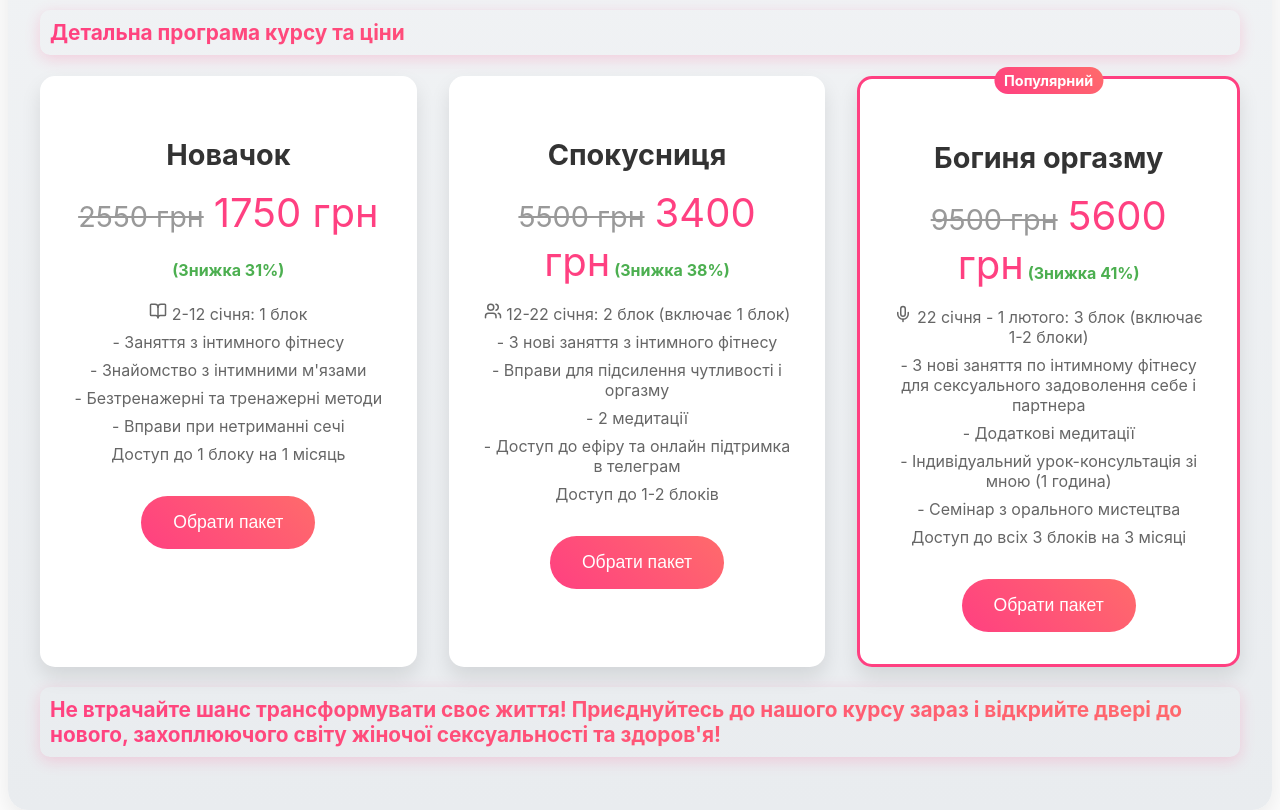
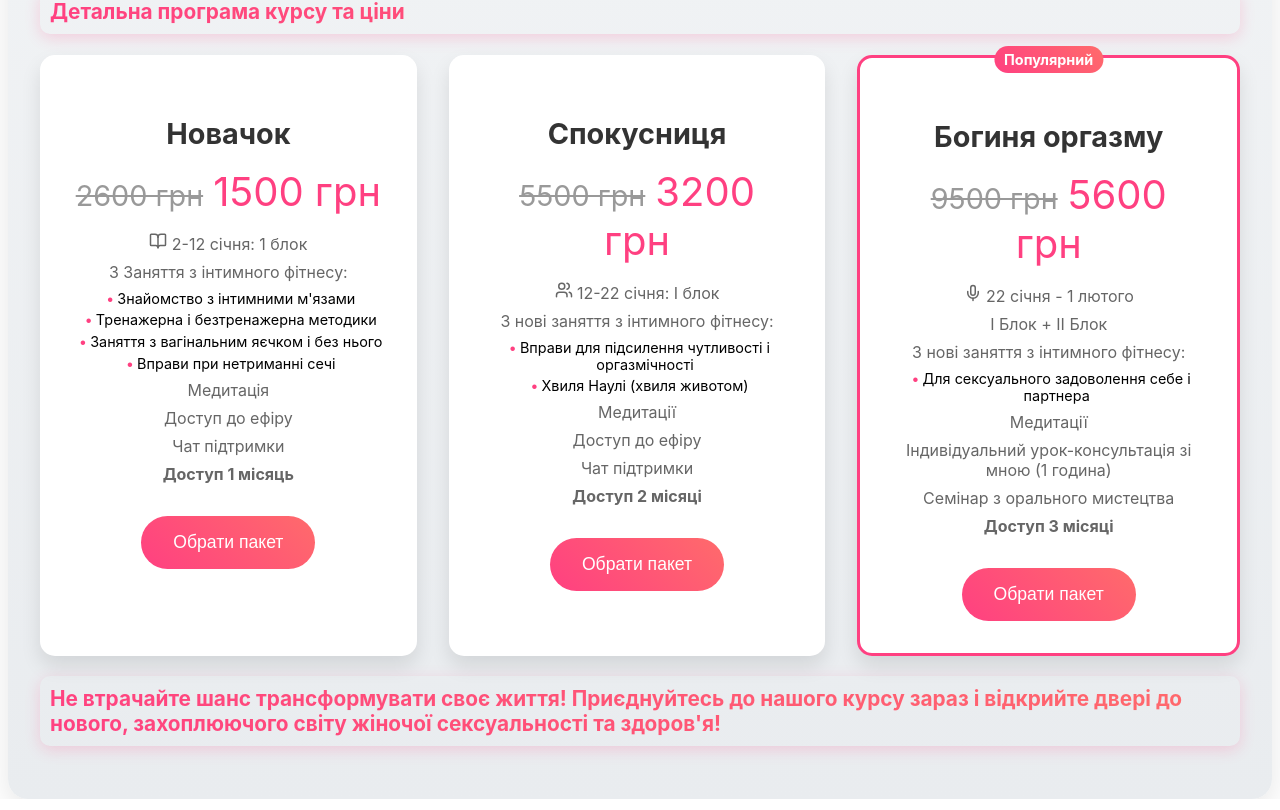
Before and after one commit to Alladdik/lamirage, a React (Create React App) app: page /courses in a window 1280 px wide. Shown: the part 1087-1897 px from the top of the page. Built offline with nearby package versions, Linux system fonts and the light colour scheme.

Commit message:
Update Courses.js

```diff
--- a/src/components/Courses.js
+++ b/src/components/Courses.js
@@ -200,6 +200,24 @@ const FeatureItem = styled.li`
     color: #ff4081;
   }
 `;
+const PricingFeatureList = styled.ul`
+  list-style-type: none;
+  padding-left: 1rem;
+  margin: 0.5rem 0;
+`;
+
+const PricingFeatureItem = styled.li`
+  font-size: 0.9rem;
+  margin-bottom: 0.3rem;
+  &:before {
+    content: "•";
+    color: #ff4081;
+    font-weight: bold;
+    display: inline-block;
+    width: 1em;
+    margin-left: -1em;
+  }
+`;
 
 const Courses = () => {
   const [showModal, setShowModal] = React.useState(false);
@@ -211,7 +229,7 @@ const Courses = () => {
   return (
     <Container>
       <HeroSection>
-        <Title>✨ Інтимний фітнес для лінивих ✨</Title>
+        <Title>✨ Інтимний фітнес ✨</Title>
         <Subtitle>🌸 Для тих, хто прагне мати чудове жіноче здоров'я 🌸</Subtitle>
         <Description>
           Відкрийте для себе унікальний онлайн курс з інтимного фітнесу, який змінить ваше життя назавжди.
@@ -222,13 +240,13 @@ const Courses = () => {
       </HeroSection>
 
       <Emphasis>
-        Що вас очікує в нашій захоплюючій подорожі?
+      Що Вас очікує на шляху по пізнанню себе і своєї сили
       </Emphasis>
 
       <FeatureList>
         <FeatureItem><Sparkles size={24} /> 30 днів інтенсивного онлайн навчання</FeatureItem>
-        <FeatureItem><CheckCircle2 size={24} /> Понад 9 унікальних уроків з інтимного фітнесу</FeatureItem>
-        <FeatureItem><Zap size={24} /> Захоплюючий прямий ефір: розкрийте свою сексуальність, вивчіть секрети активного сексу та енергетичних практик</FeatureItem>
+        <FeatureItem><CheckCircle2 size={24} />9 унікальних уроків з інтиного фітнесу</FeatureItem>
+        <FeatureItem><Zap size={24} /> Прямий ефір на відверті питання, блище знайомство зі своєю сексуальністю та багато іншого</FeatureItem>
         <FeatureItem><Heart size={24} /> Чуттєві сексуальні медитації</FeatureItem>
         <FeatureItem><Star size={24} /> Ексклюзивний майстер-клас з орального мистецтва</FeatureItem>
       </FeatureList>
@@ -241,17 +259,22 @@ const Courses = () => {
         <PricingCard>
           <PricingTitle>Новачок</PricingTitle>
           <PricingPrice>
-            <OldPrice>2550 грн</OldPrice>
-            1750 грн
-            <Discount> (Знижка 31%)</Discount>
+            <OldPrice>2600 грн</OldPrice>
+            1500 грн
           </PricingPrice>
           <PricingFeatures>
             <PricingFeature><BookOpen size={18} /> 2-12 січня: 1 блок</PricingFeature>
-            <PricingFeature>- Заняття з інтимного фітнесу</PricingFeature>
-            <PricingFeature>- Знайомство з інтимними м'язами</PricingFeature>
-            <PricingFeature>- Безтренажерні та тренажерні методи</PricingFeature>
-            <PricingFeature>- Вправи при нетриманні сечі</PricingFeature>
-            <PricingFeature>Доступ до 1 блоку на 1 місяць</PricingFeature>
+            <PricingFeature>3 Заняття з інтимного фітнесу:</PricingFeature>
+            <PricingFeatureList>
+              <PricingFeatureItem>Знайомство з інтимними м'язами</PricingFeatureItem>
+              <PricingFeatureItem>Тренажерна і безтренажерна методики</PricingFeatureItem>
+              <PricingFeatureItem>Заняття з вагінальним яєчком і без нього</PricingFeatureItem>
+              <PricingFeatureItem>Вправи при нетриманні сечі</PricingFeatureItem>
+            </PricingFeatureList>
+            <PricingFeature>Медитація</PricingFeature>
+            <PricingFeature>Доступ до ефіру</PricingFeature>
+            <PricingFeature>Чат підтримки</PricingFeature>
+            <PricingFeature><strong>Доступ 1 місяць</strong></PricingFeature>
           </PricingFeatures>
           <Button onClick={handleChoosePackage}>Обрати пакет</Button>
         </PricingCard>
@@ -260,16 +283,19 @@ const Courses = () => {
           <PricingTitle>Спокусниця</PricingTitle>
           <PricingPrice>
             <OldPrice>5500 грн</OldPrice>
-            3400 грн
-            <Discount> (Знижка 38%)</Discount>
+            3200 грн
           </PricingPrice>
           <PricingFeatures>
-            <PricingFeature><Users size={18} /> 12-22 січня: 2 блок (включає 1 блок)</PricingFeature>
-            <PricingFeature>- 3 нові заняття з інтимного фітнесу</PricingFeature>
-            <PricingFeature>- Вправи для підсилення чутливості і оргазму</PricingFeature>
-            <PricingFeature>- 2 медитації</PricingFeature>
-            <PricingFeature>- Доступ до ефіру та онлайн підтримка в телеграм</PricingFeature>
-            <PricingFeature>Доступ до 1-2 блоків</PricingFeature>
+            <PricingFeature><Users size={18} /> 12-22 січня: І блок</PricingFeature>
+            <PricingFeature>3 нові заняття з інтимного фітнесу:</PricingFeature>
+            <PricingFeatureList>
+              <PricingFeatureItem>Вправи для підсилення чутливості і оргазмічності</PricingFeatureItem>
+              <PricingFeatureItem>Хвиля Наулі (хвиля животом)</PricingFeatureItem>
+            </PricingFeatureList>
+            <PricingFeature>Медитації</PricingFeature>
+            <PricingFeature>Доступ до ефіру</PricingFeature>
+            <PricingFeature>Чат підтримки</PricingFeature>
+            <PricingFeature><strong>Доступ 2 місяці</strong></PricingFeature>
           </PricingFeatures>
           <Button onClick={handleChoosePackage}>Обрати пакет</Button>
         </PricingCard>
@@ -279,19 +305,24 @@ const Courses = () => {
           <PricingPrice>
             <OldPrice>9500 грн</OldPrice>
             5600 грн
-            <Discount> (Знижка 41%)</Discount>
           </PricingPrice>
           <PricingFeatures>
-            <PricingFeature><Mic size={18} /> 22 січня - 1 лютого: 3 блок (включає 1-2 блоки)</PricingFeature>
-            <PricingFeature>- 3 нові заняття по інтимному фітнесу для сексуального задоволення себе і партнера</PricingFeature>
-            <PricingFeature>- Додаткові медитації</PricingFeature>
-            <PricingFeature>- Індивідуальний урок-консультація зі мною (1 година)</PricingFeature>
-            <PricingFeature>- Семінар з орального мистецтва</PricingFeature>
-            <PricingFeature>Доступ до всіх 3 блоків на 3 місяці</PricingFeature>
+            <PricingFeature><Mic size={18} /> 22 січня - 1 лютого</PricingFeature>
+            <PricingFeature>І Блок + ІІ Блок</PricingFeature>
+            <PricingFeature>3 нові заняття з інтимного фітнесу:</PricingFeature>
+            <PricingFeatureList>
+              <PricingFeatureItem>Для сексуального задоволення себе і партнера</PricingFeatureItem>
+            </PricingFeatureList>
+            <PricingFeature>Медитації</PricingFeature>
+            <PricingFeature>Індивідуальний урок-консультація зі мною (1 година)</PricingFeature>
+            <PricingFeature>Семінар з орального мистецтва</PricingFeature>
+            <PricingFeature><strong>Доступ 3 місяці</strong></PricingFeature>
           </PricingFeatures>
           <Button onClick={handleChoosePackage}>Обрати пакет</Button>
         </PricingCard>
       </PricingSection>
+
+
 
       <Emphasis>
         Не втрачайте шанс трансформувати своє життя! Приєднуйтесь до нашого курсу зараз і відкрийте двері до нового, захоплюючого світу жіночої сексуальності та здоров'я!
```
